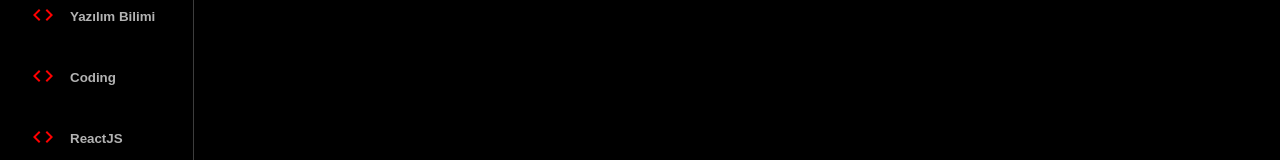
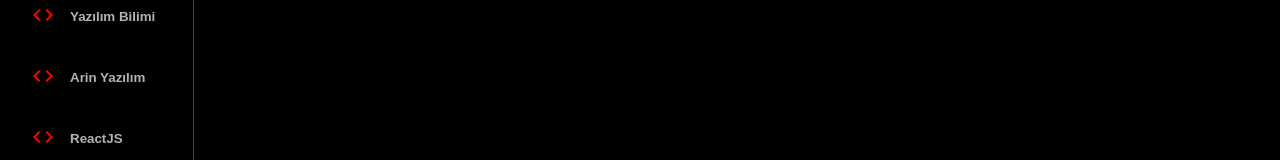
Before and after one commit to enesceb/ReactJS.Youtube.CloneApp.RapidApi.V1, a React (Create React App) app: page / in a window 1280 px wide. Shown: the part 156-316 px from the top of the page. Built offline with nearby package versions, Linux system fonts and the light colour scheme; no server answers.

Commit message:
Channel Card bug fixed and added new keyword

```diff
--- a/src/components/ChannelCard.jsx
+++ b/src/components/ChannelCard.jsx
@@ -25,7 +25,7 @@
           <CardMedia
           image={channelDetail?.snippet?.thumbnails?.high?.url || demoProfilePicture}
           alt={channelDetail?.snippet?.title}
-          sx={{borderRadius: '50%', width:'180px', height: '180px', width: '180px', mb:2, border: '1px solid #e3e3e3'}}/>
+          sx={{borderRadius: '50%', width:'180px', height: '180px', mb:2, border: '1px solid #e3e3e3'}}/>
           <Typography variant="h6">
             {channelDetail?.snippet?.title}
             <CheckCircle sx={{fontSize: 14, color:'gray', ml:'5px'}}/>
--- a/src/utils/constants.js
+++ b/src/utils/constants.js
@@ -17,7 +17,7 @@
 export const categories = [
   { name: 'New', icon: <HomeIcon />, },
   { name: 'Yazılım Bilimi', icon: <CodeIcon />, },
-  { name: 'Coding', icon: <CodeIcon />, },
+  { name: 'Arin Yazılım', icon: <CodeIcon />, },
   { name: 'ReactJS', icon: <CodeIcon />, },
   { name: 'NextJS', icon: <CodeIcon />, },
   { name: 'Music', icon: <MusicNoteIcon /> },
```
